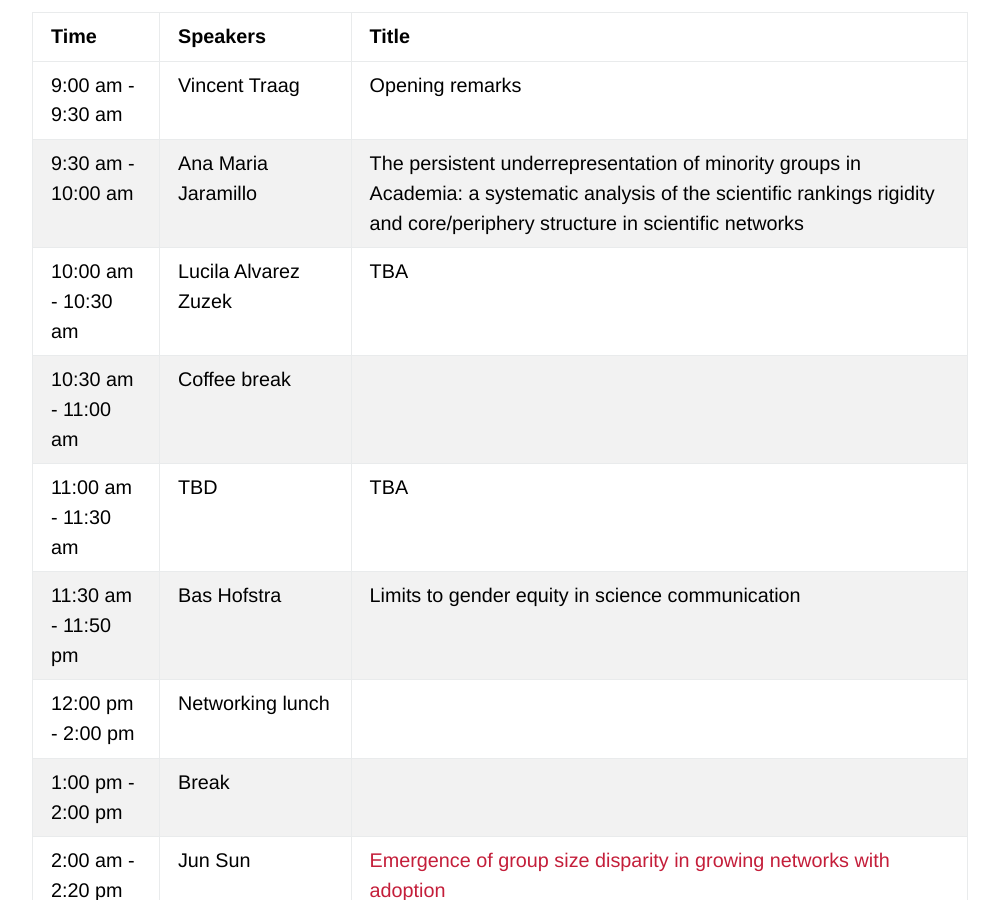
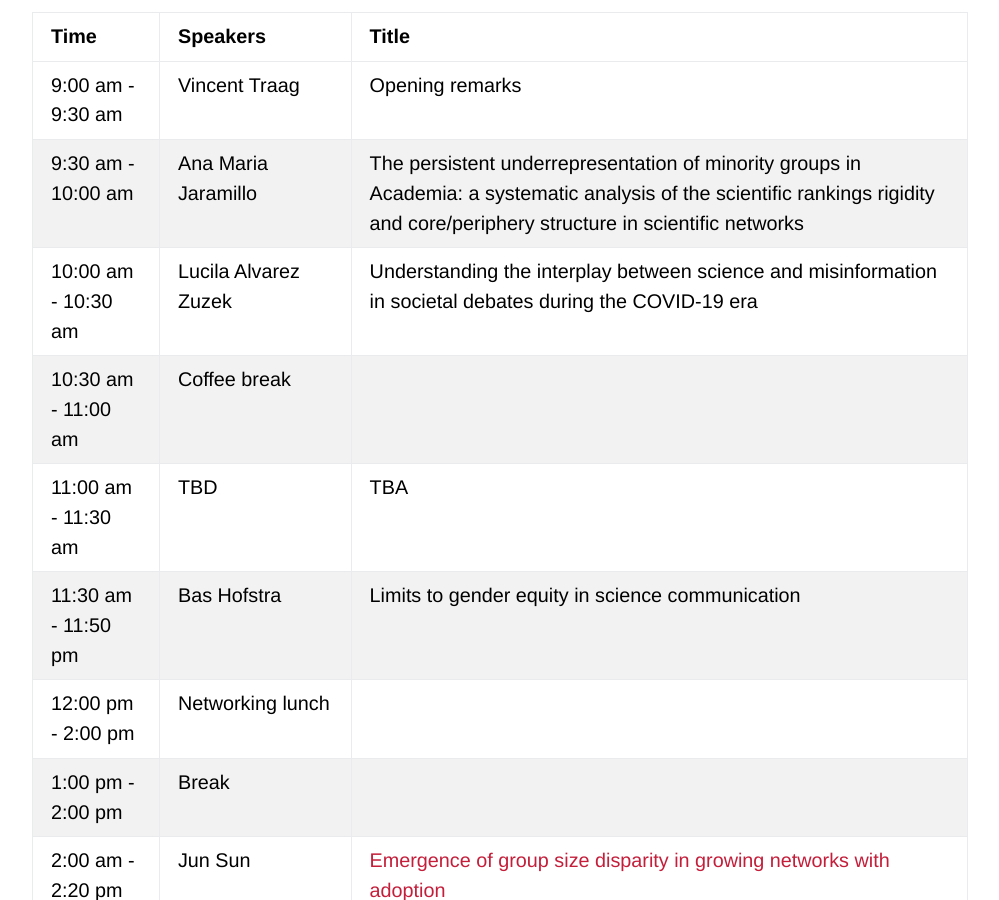
Before and after one commit to netscisci/netscisci.github.io, a Jekyll site: the page built from schedule.md, in a window 1280 px wide and 900 px high, scrolled down 654 px. Shown: the whole window, without its empty margins (140-1139 px from the left). Built offline with Jekyll 4.4.1, drawn with Linux system fonts in a browser that asks for light colours; some web fonts are replaced; our own code applies the rules of GitHub Pages for plain Markdown files.

Commit message:
Update schedule.md

```diff
--- a/schedule.md
+++ b/schedule.md
@@ -12,7 +12,7 @@ layout: default
 |:----------- |:----------- |:----------- |
 | 9:00 am - 9:30 am | Vincent Traag |Opening remarks|
 | 9:30 am - 10:00 am   | Ana Maria Jaramillo |The persistent underrepresentation of minority groups in Academia: a systematic analysis of the scientific rankings rigidity and core/periphery structure in scientific networks|
-| 10:00 am - 10:30 am  | Lucila Alvarez Zuzek |TBA|
+| 10:00 am - 10:30 am  | Lucila Alvarez Zuzek |Understanding the interplay between science and misinformation in societal debates during the COVID-19 era|
 | 10:30 am - 11:00 am  | Coffee break ||
 | 11:00 am - 11:30 am  | TBD |TBA|
 | 11:30 am - 11:50 pm  | Bas Hofstra |Limits to gender equity in science communication|
```
